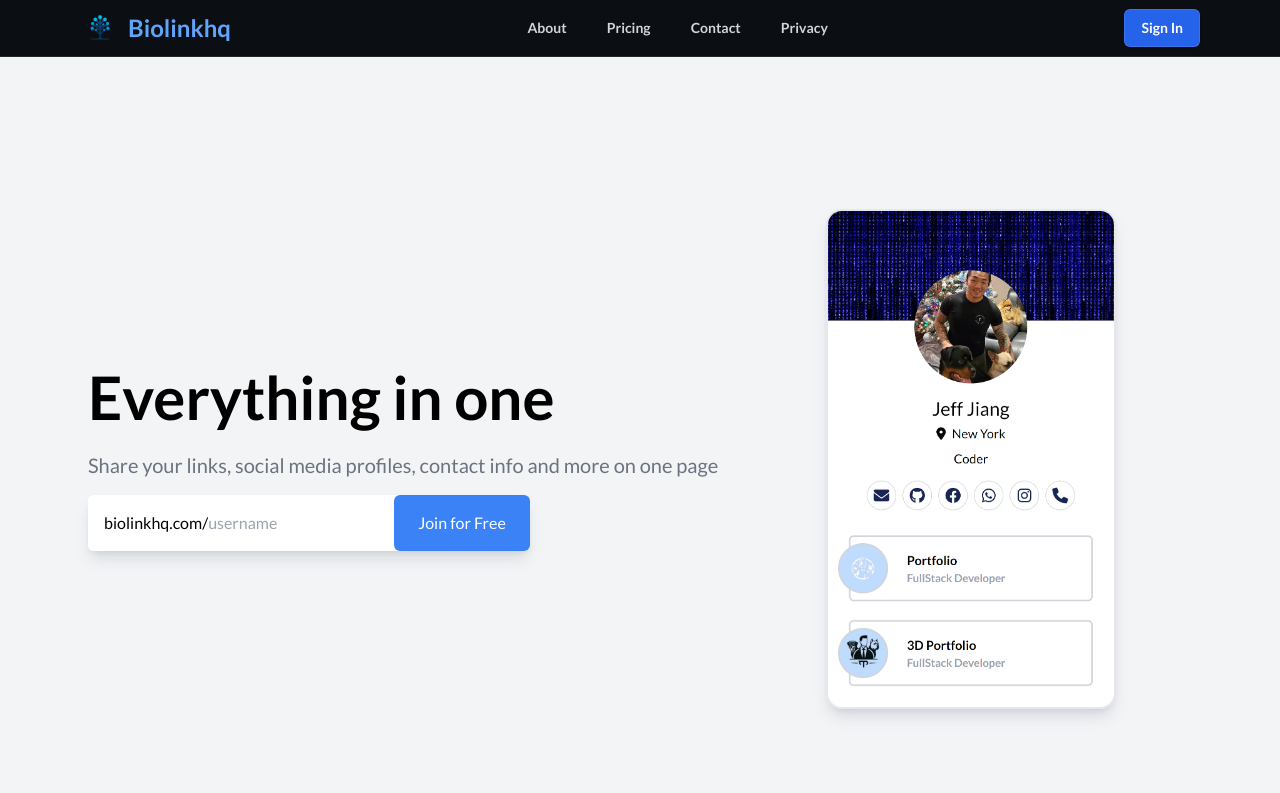
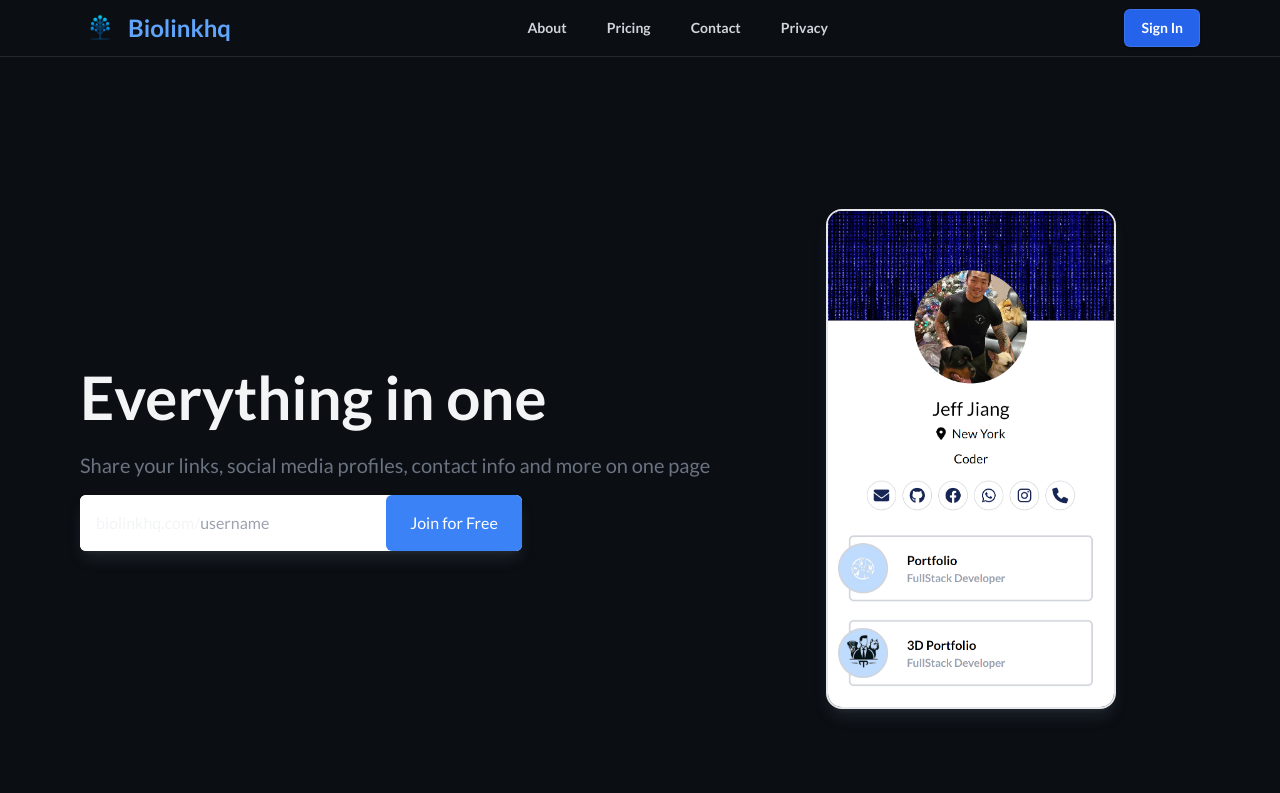
Before and after one commit to TheBioLink/biolinkhq, a Next.js app: page / in a window 1280 px wide. Shown: the top 793 px of the page. Built offline with nearby package versions, Linux system fonts and the light colour scheme; no server answers.

Commit message:
Update layout.js

```diff
--- a/src/app/(website)/layout.js
+++ b/src/app/(website)/layout.js
@@ -1,26 +1,26 @@
 import Header from "@/components/Header";
-import {Lato} from 'next/font/google'
-import '../globals.css'
 import Footer from "@/components/Footer";
-const lato = Lato({ subsets: ['latin'], weight: ['400', '700'] })
+import { Lato } from "next/font/google";
+import "../globals.css";
+
+const lato = Lato({ subsets: ["latin"], weight: ["400", "700"] });
 
 export const metadata = {
-  title: 'Biolinkhq by theceosolace',
-  description: 'Share your links, social profiles, contact info and more on one page with Biolinkhq',
-}
+  title: "Biolinkhq by theceosolace",
+  description:
+    "Share your links, social profiles, contact info and more on one page with Biolinkhq",
+};
 
 export default function RootLayout({ children }) {
   return (
-    <html lang="en">
-      <body className={lato.className}>
-        <main>
-          <Header />
-          <div className="max-w-6xl mx-auto p-6 flex flex-col min-h-screen">
-            {children}
-          </div>
-          <Footer />
-        </main>
+    <html lang="en" className="dark">
+      <body className={`${lato.className} bg-[#0b0f14] text-gray-100`}>
+        <Header />
+        <div className="max-w-6xl mx-auto px-4 py-6 min-h-screen">
+          {children}
+        </div>
+        <Footer />
       </body>
     </html>
-  )
+  );
 }
```
